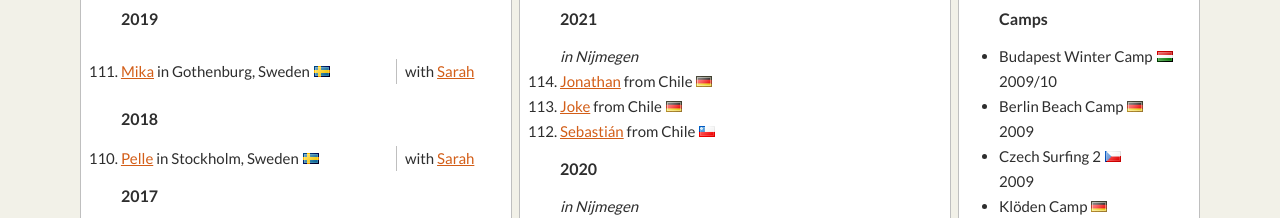
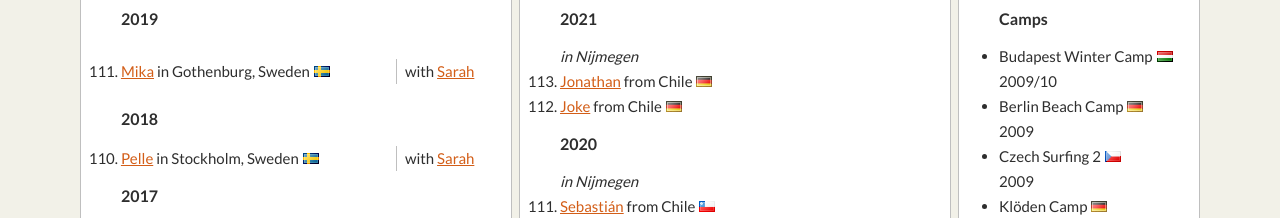
Before and after one commit to neasey/neasey.github.io, a plain HTML site: page index.html in a window 1280 px wide. Shown: the part 305-523 px from the top of the page. Drawn offline with Linux system fonts and the light colour scheme.

Commit message:
Update index.html

```diff
--- a/index.html
+++ b/index.html
@@ -377,7 +377,7 @@
 							<i>in Nijmegen</i>
 						</head4><br>
 						<li><a href="https://www.couchsurfing.com/people/jonathan-henkelmann">Jonathan</a> from Chile <img src="images/flags/de.png"></li>
-						<li><a href="https://www.couchsurfing.com/people/joke-reuvers">Joke</a> from Chile <img src="images/flags/de.png"></li>						<li><a href="https://www.couchsurfing.com/people/sebdeviaje">Sebastián</a> from Chile <img src="images/flags/cl.png"></li>
+						<li><a href="https://www.couchsurfing.com/people/joke-reuvers">Joke</a> from Chile <img src="images/flags/de.png"></li>
 						<head3>
 							2020
 						</head3><br>
```
